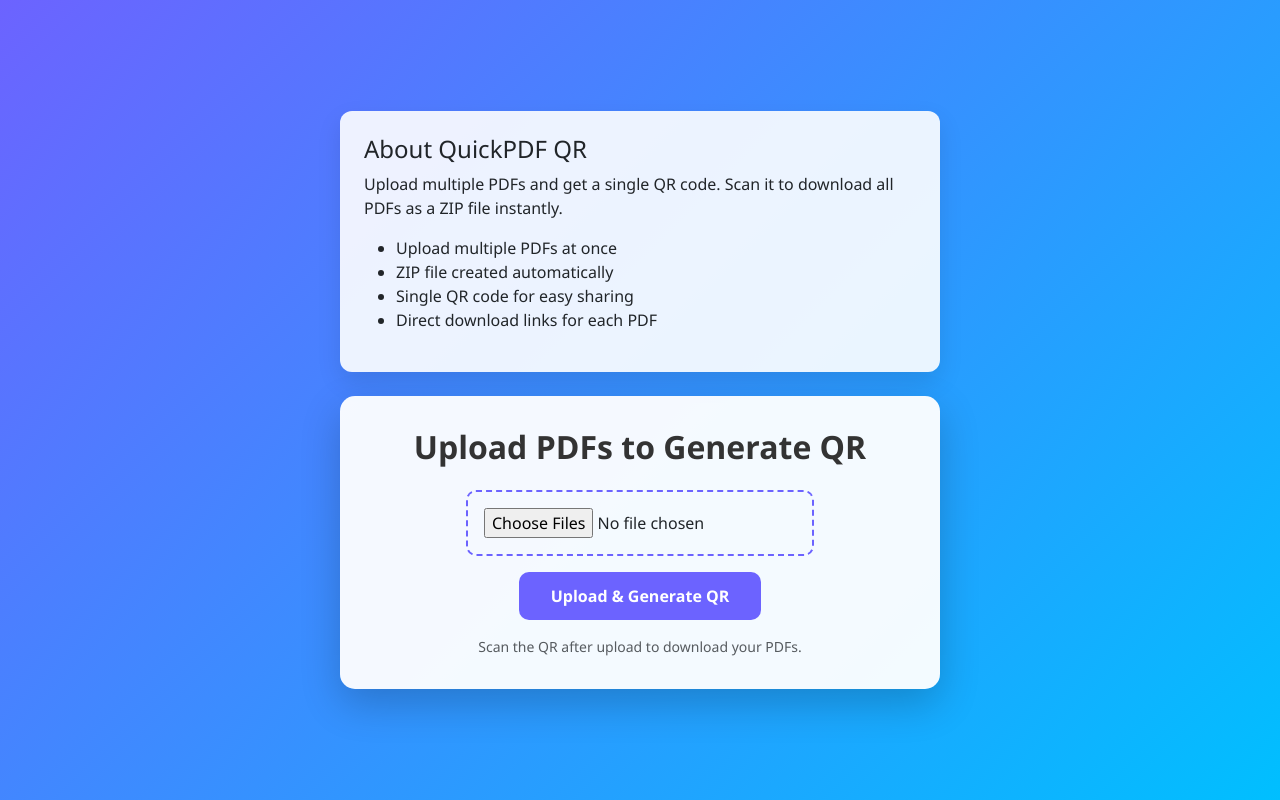
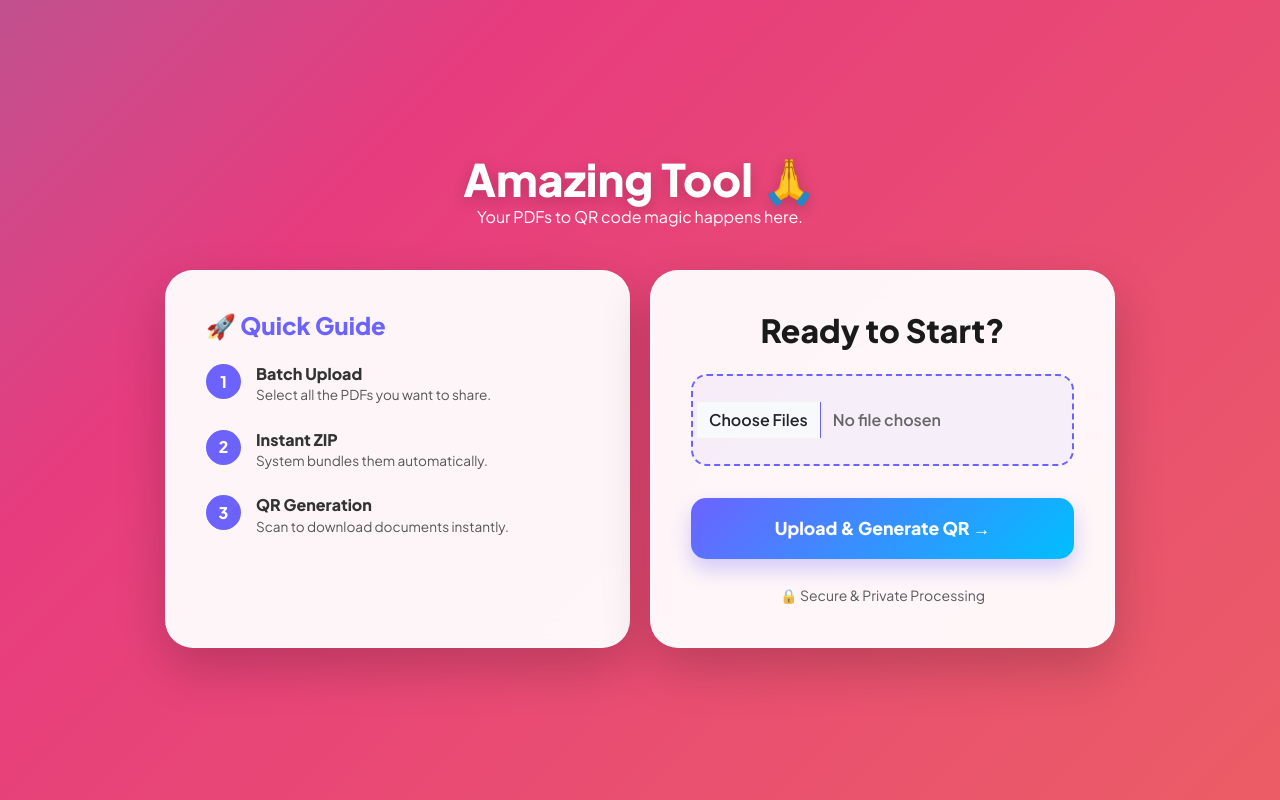
Before and after one commit to AbishekKws/QuickPDF_QR, a Flask app: page / in a window 1280 px wide. Run offline with Flask 3, Linux system fonts and the light colour scheme; some libraries are stand-ins or nearby versions.

Commit message:
Update index.html

```diff
--- a/templates/index.html
+++ b/templates/index.html
@@ -2,78 +2,61 @@
 <html lang="en">
 <head>
     <meta charset="UTF-8">
-    <meta name="viewport" content="width=device-width, initial-scale=1.0">
-    <title>QuickPDF QR</title>
+    <meta name="viewport" content="width=device-width, initial-scale=1.0, maximum-scale=1.0, user-scalable=no">
+    <title>QuickPDF QR | Smart & Fast</title>
     <link href="https://cdn.jsdelivr.net/npm/bootstrap@5.3.2/dist/css/bootstrap.min.css" rel="stylesheet">
+    <link href="https://fonts.googleapis.com/css2?family=Plus+Jakarta+Sans:wght@400;600;800&display=swap" rel="stylesheet">
     <style>
+        :root { --primary: #6c63ff; --glass: rgba(255, 255, 255, 0.95); }
+        html, body { height: 100%; margin: 0; overflow-x: hidden; }
         body {
-            background: linear-gradient(135deg, #6c63ff, #00bfff);
-            min-height: 100vh;
-            display: flex;
-            align-items: center;
-            justify-content: center;
-            font-family: 'Segoe UI', sans-serif;
+            background: linear-gradient(-45deg, #ee7752, #e73c7e, #23a6d5, #23d5ab);
+            background-size: 400% 400%;
+            animation: gradientBG 15s ease infinite;
+            display: flex; flex-direction: column; align-items: center; justify-content: center;
+            font-family: 'Plus Jakarta Sans', sans-serif; padding: 15px;
         }
-        .container-card { max-width: 600px; width: 100%; }
-        .info-card {
-            background: rgba(255,255,255,0.9);
-            padding: 1.5rem;
-            border-radius:12px;
-            box-shadow: 0 10px 25px rgba(0,0,0,0.1);
-            margin-bottom:1.5rem;
-        }
-        .upload-card {
-            background: rgba(255,255,255,0.95);
-            padding:2rem;
-            border-radius:15px;
-            box-shadow: 0 15px 40px rgba(0,0,0,0.2);
-            text-align:center;
-        }
-        .upload-card h2 { margin-bottom:1.5rem; font-weight:700; color:#333; }
-        .form-control-file {
-            border: 2px dashed #6c63ff;
-            border-radius:10px;
-            padding:1rem;
-            cursor:pointer;
-            transition:0.3s;
-        }
-        .form-control-file:hover { background: rgba(108,99,255,0.1); }
-        .btn-submit {
-            background:#6c63ff;
-            color:white;
-            font-weight:600;
-            padding:.75rem 2rem;
-            border-radius:10px;
-            border:none;
-            transition:.3s;
-        }
-        .btn-submit:hover { background:#574fd1; }
+        @keyframes gradientBG { 0% { background-position: 0% 50%; } 50% { background-position: 100% 50%; } 100% { background-position: 0% 50%; } }
+        .header-section { text-align: center; color: white; margin-bottom: 25px; animation: slideDown 0.8s ease-out; }
+        .header-section h1 { font-weight: 800; font-size: clamp(1.8rem, 6vw, 2.8rem); text-shadow: 0 4px 15px rgba(0,0,0,0.2); margin: 0; }
+        .main-wrapper { width: 100%; max-width: 950px; display: flex; flex-direction: column; gap: 20px; }
+        @media (min-width: 768px) { .main-wrapper { flex-direction: row; align-items: stretch; } .info-card, .upload-card { flex: 1; } }
+        .info-card, .upload-card { background: var(--glass); backdrop-filter: blur(12px); border: 1px solid rgba(255, 255, 255, 0.4); border-radius: 28px; padding: 2.5rem; box-shadow: 0 20px 50px rgba(0,0,0,0.2); }
+        .step-item { display: flex; align-items: flex-start; margin-bottom: 1.5rem; }
+        .step-number { background: var(--primary); color: white; width: 35px; height: 35px; border-radius: 50%; display: flex; align-items: center; justify-content: center; font-weight: 800; margin-right: 15px; flex-shrink: 0; }
+        .step-text h6 { font-weight: 700; margin-bottom: 2px; color: #333; }
+        .step-text p { font-size: 0.85rem; color: #555; margin: 0; }
+        .upload-card { text-align: center; display: flex; flex-direction: column; justify-content: center; }
+        .upload-card h2 { font-weight: 800; margin-bottom: 1.5rem; color: #1a1a1a; }
+        .custom-file-input { border: 2px dashed var(--primary); background: rgba(108, 99, 255, 0.05); border-radius: 16px; padding: 2rem 1rem; width: 100%; transition: 0.3s; color: #666; font-weight: 600; }
+        .btn-submit { background: linear-gradient(135deg, #6c63ff 0%, #00bfff 100%); color: white; font-weight: 700; padding: 1.1rem; border-radius: 15px; border: none; width: 100%; font-size: 1.1rem; box-shadow: 0 10px 20px rgba(108, 99, 255, 0.3); transition: 0.3s; margin-top: 1rem; }
+        .btn-submit:hover { transform: translateY(-3px); box-shadow: 0 15px 30px rgba(108, 99, 255, 0.5); }
+        @keyframes slideDown { from { opacity: 0; transform: translateY(-30px); } to { opacity: 1; transform: translateY(0); } }
+        @media (max-width: 767px) { body { height: auto; overflow-y: auto; } .info-card { order: 2; } .upload-card { order: 1; } }
     </style>
 </head>
 <body>
-
-<div class="container-card">
-    <div class="info-card">
-        <h4>About QuickPDF QR</h4>
-        <p>Upload multiple PDFs and get a single QR code. Scan it to download all PDFs as a ZIP file instantly.</p>
-        <ul>
-            <li>Upload multiple PDFs at once</li>
-            <li>ZIP file created automatically</li>
-            <li>Single QR code for easy sharing</li>
-            <li>Direct download links for each PDF</li>
-        </ul>
+    <div class="header-section">
+        <h1>Amazing Tool 🙏</h1>
+        <p>Your PDFs to QR code magic happens here.</p>
     </div>
-
-    <div class="upload-card">
-        <h2>Upload PDFs to Generate QR</h2>
-        <form method="post" enctype="multipart/form-data">
-            <input type="file" name="pdf_files" accept=".pdf" multiple required class="form-control-file mb-3">
-            <button type="submit" class="btn-submit">Upload & Generate QR</button>
-        </form>
-        <small class="text-muted d-block mt-3">Scan the QR after upload to download your PDFs.</small>
+    <div class="main-wrapper">
+        <div class="info-card">
+            <h4 class="mb-4" style="font-weight:800; color:var(--primary);">🚀 Quick Guide</h4>
+            <div class="step-item"><div class="step-number">1</div><div class="step-text"><h6>Batch Upload</h6><p>Select all the PDFs you want to share.</p></div></div>
+            <div class="step-item"><div class="step-number">2</div><div class="step-text"><h6>Instant ZIP</h6><p>System bundles them automatically.</p></div></div>
+            <div class="step-item"><div class="step-number">3</div><div class="step-text"><h6>QR Generation</h6><p>Scan to download documents instantly.</p></div></div>
+        </div>
+        <div class="upload-card">
+            <h2>Ready to Start?</h2>
+            <form action="" method="post" enctype="multipart/form-data">
+                <div class="mb-3">
+                    <input type="file" name="pdf_files" id="pdf_files" accept=".pdf" multiple required class="form-control custom-file-input">
+                </div>
+                <button type="submit" class="btn-submit">Upload & Generate QR &rarr;</button>
+            </form>
+            <div class="mt-4"><small class="text-muted">🔒 Secure & Private Processing</small></div>
+        </div>
     </div>
-</div>
-
-<script src="https://cdn.jsdelivr.net/npm/bootstrap@5.3.2/dist/js/bootstrap.bundle.min.js"></script>
 </body>
 </html>
```
